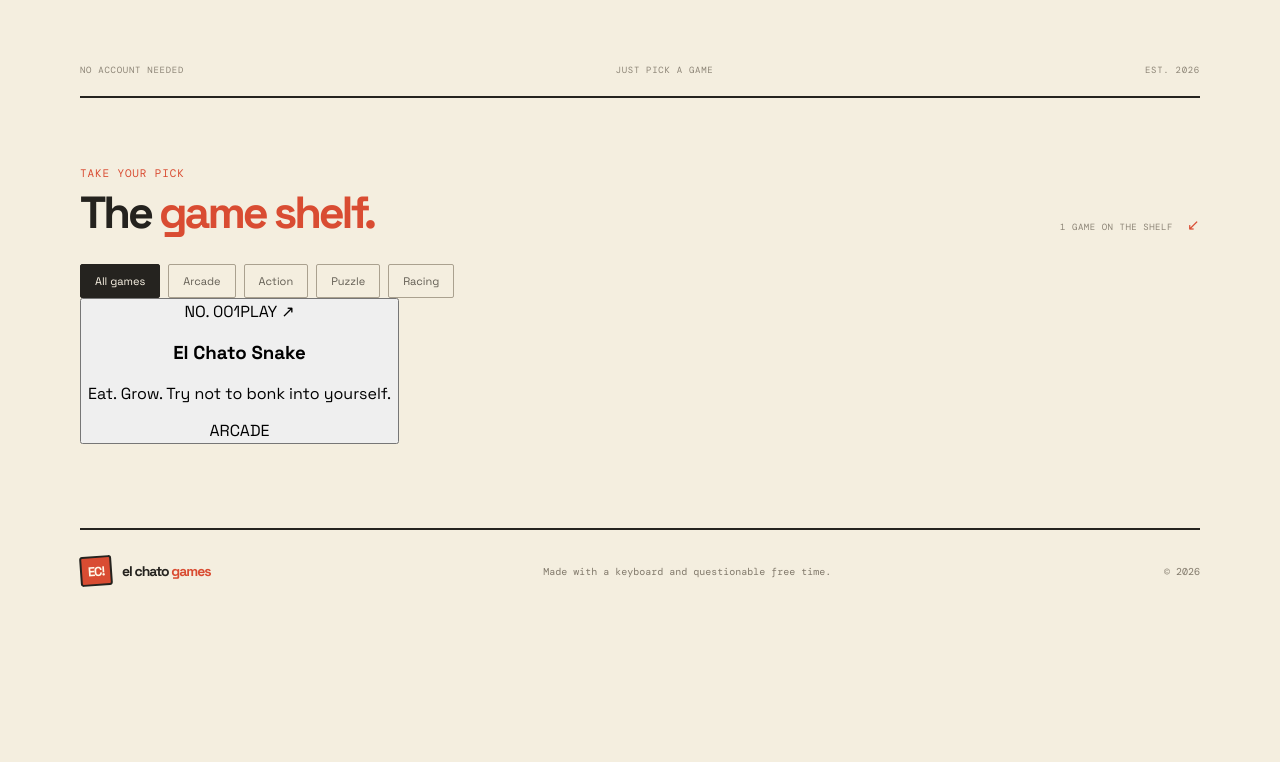
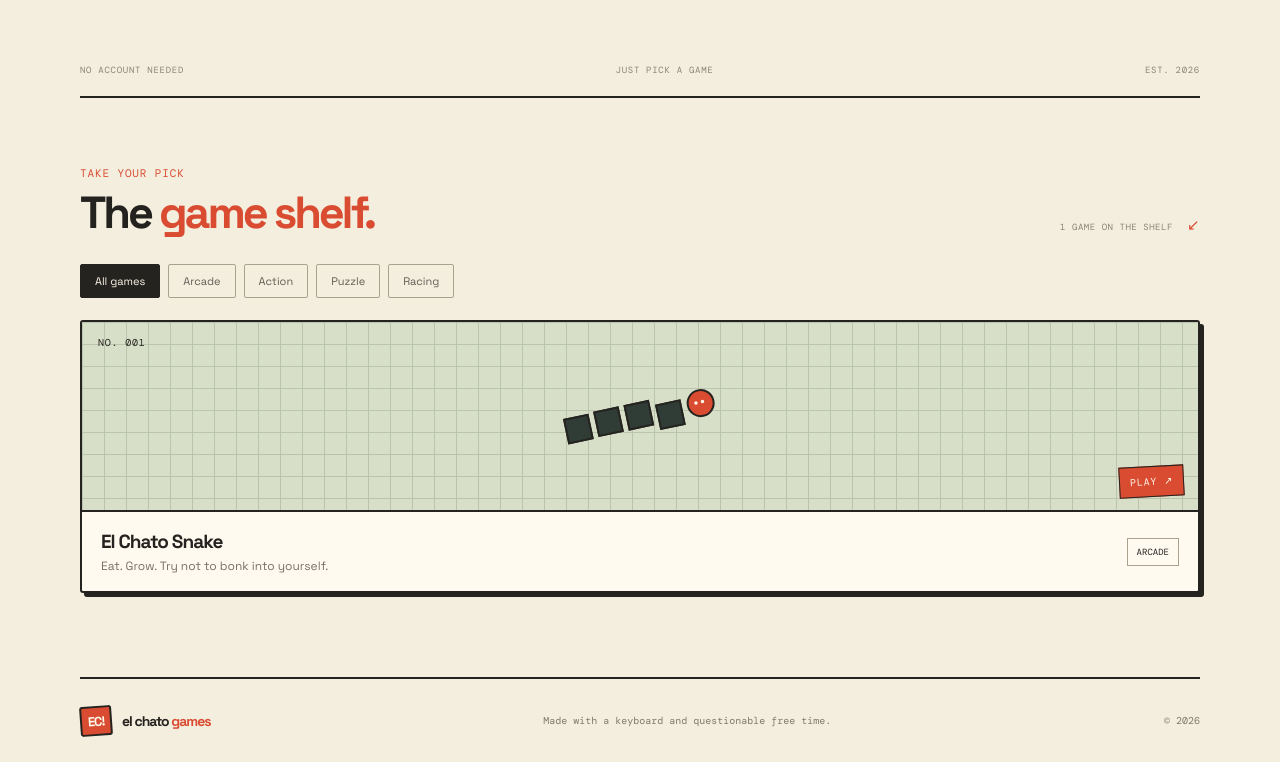
Before and after one commit to FroggyVR1324/milosz-maths, a React (Vite) app: page / in a window 1280 px wide. Shown: the part 565-1327 px from the top of the page. Before the commit the page ends 1178 px from the top, so only its background shows below. Built offline with nearby package versions, Linux system fonts and the light colour scheme.

Commit message:
Style El Chato Snake game and game card

```diff
--- a/src/App.css
+++ b/src/App.css
@@ -112,3 +112,36 @@ footer { min-height: 85px; display: flex; align-items: center; justify-content:
   .hero-bottom span:nth-child(2) { display: none; }
   .library-section { padding: 54px 0 62px; }
 }
+
+
+/* El Chato Snake */
+.game-card { display: block; width: 100%; margin-top: 22px; padding: 0; overflow: hidden; color: #25231f; background: #fffaf0; border: 2px solid #25231f; border-radius: 3px; text-align: left; box-shadow: 4px 4px 0 #25231f; transition: transform .15s, box-shadow .15s; }
+.game-card:hover { transform: translate(-2px, -2px); box-shadow: 7px 7px 0 #25231f; }
+.game-card-art { height: 190px; position: relative; display: grid; place-items: center; overflow: hidden; background: #d8dfc8; border-bottom: 2px solid #25231f; }
+.game-card-art::before { content: ''; position: absolute; inset: 0; opacity: .25; background-image: linear-gradient(#66745c 1px, transparent 1px), linear-gradient(90deg, #66745c 1px, transparent 1px); background-size: 22px 22px; }
+.pixel-snake { z-index: 1; display: flex; align-items: center; gap: 5px; transform: rotate(-12deg); }
+.pixel-snake i, .pixel-snake b { display: block; width: 26px; height: 26px; background: #303c36; border: 2px solid #25231f; }
+.pixel-snake i:nth-child(2) { transform: translateY(-1px); }.pixel-snake i:nth-child(3) { transform: translateY(-1px); }.pixel-snake i:nth-child(4) { transform: translateY(5px); }
+.pixel-snake b { position: relative; width: 28px; height: 28px; background: #d94c32; border-radius: 50%; }
+.pixel-snake b::after { content: '••'; position: absolute; top: 2px; left: 5px; color: #fff8e9; font-size: 12px; letter-spacing: 2px; }
+.game-number, .play-stamp { position: absolute; z-index: 2; font: 10px 'DM Mono', monospace; letter-spacing: .08em; }
+.game-number { top: 14px; left: 16px; }.play-stamp { right: 14px; bottom: 13px; padding: 8px 10px; color: #fff8e9; background: #d94c32; border: 1.5px solid #25231f; transform: rotate(-3deg); }
+.game-card-info { display: flex; align-items: center; justify-content: space-between; gap: 15px; padding: 17px 19px; }
+.game-card-info h3 { margin: 0 0 4px; font-size: 19px; letter-spacing: -.05em; }.game-card-info p { margin: 0; color: #777064; font-size: 12px; }
+.game-tag { padding: 7px 9px; border: 1px solid #aaa18f; font: 9px 'DM Mono', monospace; }
+.clear-filters { margin-top: 12px; padding: 9px 13px; color: #fff8e9; background: #25231f; border: 0; border-radius: 2px; font-size: 11px; }
+.snake-page { padding: 42px 0 70px; min-height: 650px; }
+.snake-topline { display: flex; align-items: center; justify-content: space-between; margin-bottom: 34px; }
+.back-button { padding: 8px 0; color: #6d675c; background: none; border: 0; font-size: 12px; }.back-button:hover { color: #d94c32; }
+.snake-label { color: #8c8476; font: 9px 'DM Mono', monospace; letter-spacing: .1em; }
+.snake-heading { display: flex; align-items: end; justify-content: space-between; margin-bottom: 25px; }
+.snake-heading h2 { margin: 9px 0 0; font-size: clamp(36px, 5vw, 54px); line-height: 1; letter-spacing: -.08em; }.snake-heading h2 span { color: #d94c32; }
+.snake-score { display: flex; flex-direction: column; align-items: end; }.snake-score small { color: #8c8476; font: 9px 'DM Mono', monospace; letter-spacing: .1em; }.snake-score strong { font: 700 29px 'DM Mono', monospace; }
+.snake-layout { display: grid; grid-template-columns: minmax(0, 1fr) 230px; gap: 28px; align-items: start; }
+.snake-board-wrap { min-width: 0; padding: 12px; background: #25231f; border: 2px solid #25231f; box-shadow: 5px 5px 0 #b7aa94; }
+.snake-board { position: relative; display: grid; grid-template-columns: repeat(20, 1fr); aspect-ratio: 1; background: #d8dfc8; gap: 1px; padding: 5px; }
+.snake-cell { min-width: 0; background: rgba(48,60,54,.045); }.snake-head, .snake-body { background: #303c36; border: 1px solid #25231f; }.snake-head { background: #d94c32; border-radius: 3px; }.snake-food { background: #d94c32; border: 2px solid #25231f; border-radius: 50%; }
+.snake-overlay { position: absolute; inset: 0; display: flex; flex-direction: column; align-items: center; justify-content: center; gap: 11px; background: rgba(36,34,30,.82); color: #fff8e9; text-align: center; }.snake-overlay strong { color: #f2b544; font: 700 clamp(22px, 4vw, 34px) 'DM Mono', monospace; }.snake-overlay span { font-size: 12px; }.snake-overlay button, .restart-button { padding: 11px 16px; color: #fff8e9; background: #d94c32; border: 2px solid #25231f; border-radius: 2px; font-size: 12px; font-weight: 700; }.snake-overlay button:hover, .restart-button:hover { background: #b93b27; }
+.snake-board-foot { display: flex; justify-content: space-between; gap: 10px; padding: 11px 3px 1px; color: #e8dfcf; font: 8px 'DM Mono', monospace; letter-spacing: .05em; }
+.snake-instructions { position: relative; padding: 22px 18px; background: #eee5d3; border: 2px solid #25231f; }.snake-instructions h3 { margin: 2px 0 9px; font-size: 20px; letter-spacing: -.05em; }.snake-instructions p, .snake-instructions li { color: #777064; font-size: 12px; line-height: 1.65; }.snake-instructions ul { padding-left: 17px; margin: 14px 0 20px; }.instruction-sticker { float: right; margin: -35px -26px 10px 8px; padding: 8px 11px; color: #25231f; background: #f2b544; border: 2px solid #25231f; text-align: center; font: 9px 'DM Mono', monospace; line-height: 1.4; transform: rotate(7deg); }.instruction-sticker b { font-size: 16px; }
+@media (max-width: 700px) { .snake-layout { grid-template-columns: 1fr; }.snake-instructions { display: grid; grid-template-columns: 1fr; }.snake-page { padding-top: 28px; }.snake-board-foot { font-size: 7px; } }
```
